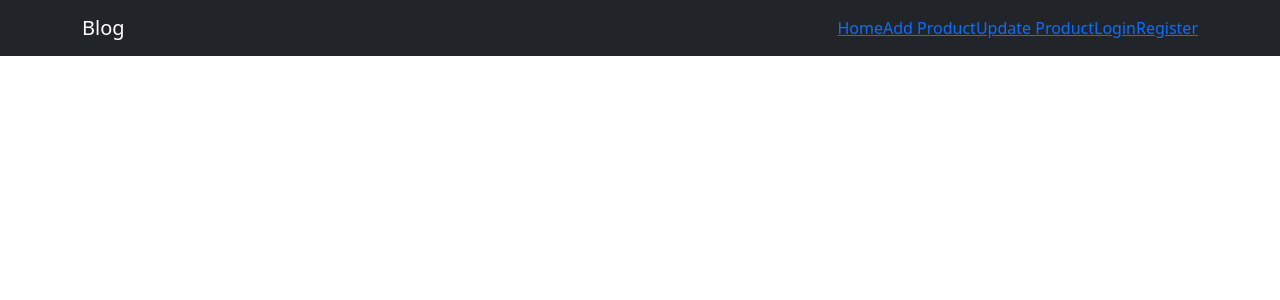
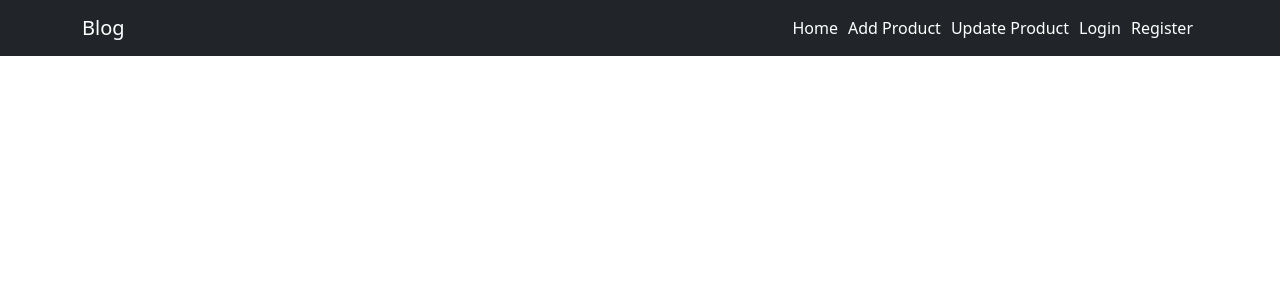
Before and after one commit to premsagar788/react, a React (Create React App) app in the folder frontend/: page / in a window 1280 px wide. Shown: the top 300 px of the page. Built offline with nearby package versions, Linux system fonts and the light colour scheme.

Commit message:
css styles added

```diff
--- a/frontend/src/App.css
+++ b/frontend/src/App.css
@@ -24,6 +24,12 @@
   color: white;
 }
 
+.custom-nav {
+    color: white;
+    padding: 5px;
+    text-decoration: none;
+}
+
 .App-link {
   color: #61dafb;
 }
```
